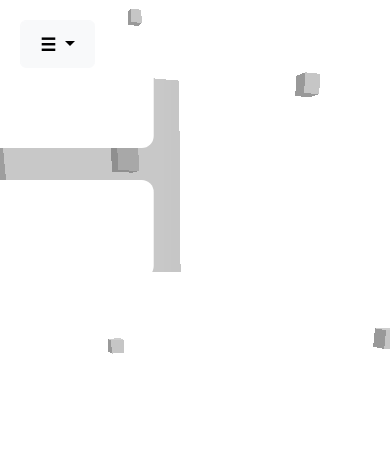
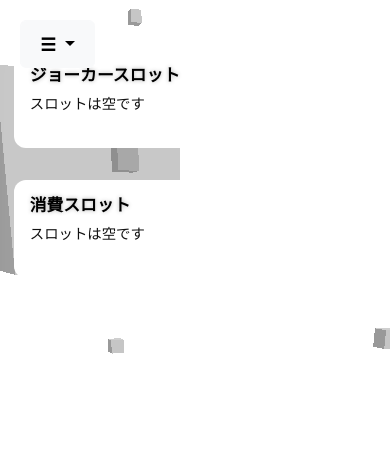
Before and after one commit to Masahiro1010/NeoGenesis, a Django app: page /ranking/ in a window 390 px wide. Shown: the top 474 px of the page. Run offline with Django 5.2, Linux system fonts and the light colour scheme; data comes from the database, SQL or seed files in the repository; both versions use the stored data as it was after the commit.

Commit message:
designchange

```diff
--- a/templates/game/base.html
+++ b/templates/game/base.html
@@ -415,6 +415,8 @@
             #gold-mobile {
                 font-size: 0.95rem;
                 color: black;
+                margin-left: auto;   /* ← 右寄せに */
+                margin-right: 2vw;
             }
 
             .slot-section {
@@ -467,7 +469,7 @@
             }
 
             .glass-card-guess {
-                margin: 10vh auto;
+                margin: 6vh auto !important;
                 padding: 5vw;
                 max-width: 95vw;
                 width: 95%;
@@ -505,10 +507,14 @@
             }
 
             .slot-section {
-                position: static;
+                position: static !important;  /* ← 固定解除 */
                 width: 95%;
                 margin: 4vh auto;
                 padding: 1rem;
+                z-index: auto;
+                transform: none !important;  /* ← 中央寄せのtranslateも無効化 */
+                top: auto !important;
+                left: auto !important;
             }
 
             .slot-box {
```
Also changed, not shown: db.sqlite3.
